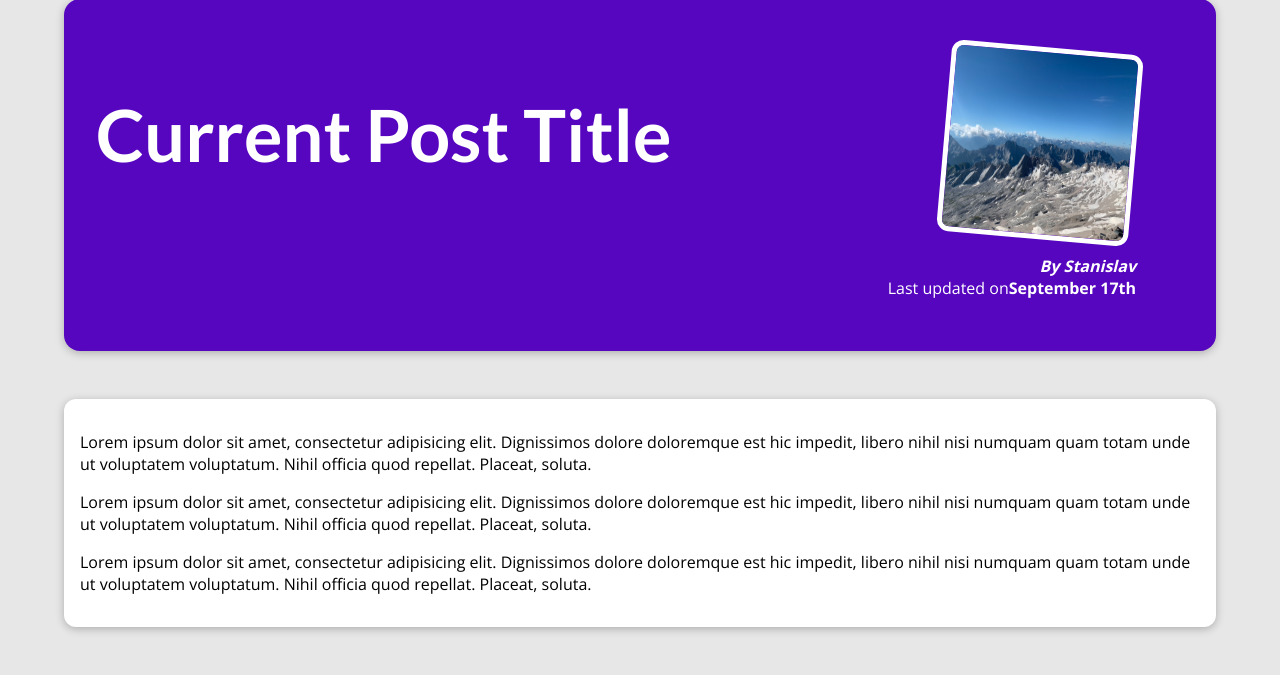
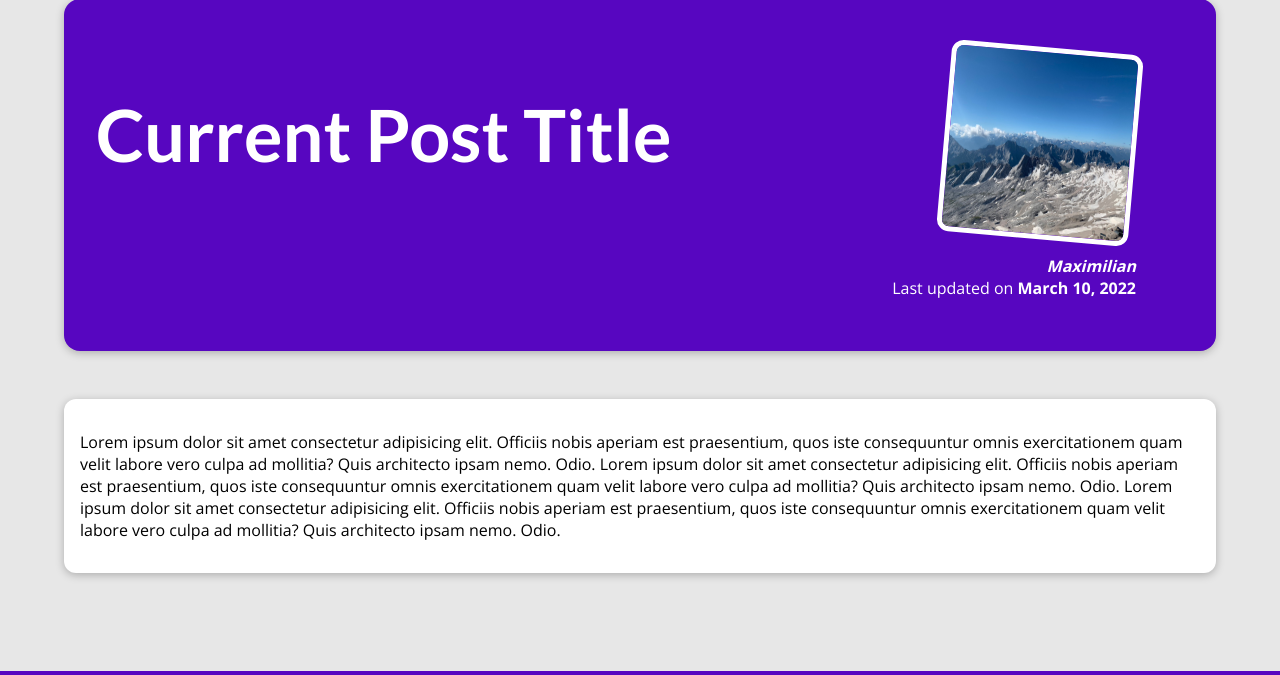
Before and after one commit to stanislavtz/blog, a Django app: page /posts/programming-is-fun in a window 1280 px wide. Shown: the part 129-804 px from the top of the page. Run offline with Django 5.2, Linux system fonts and the light colour scheme.

Commit message:
Update post-details page

```diff
--- a/blog/templates/blog/post-details.html
+++ b/blog/templates/blog/post-details.html
@@ -13,29 +13,15 @@
     <section id="summary">
         <h2>Current Post Title</h2>
         <article>
-            <img src="{% static 'blog/images/mountains.jpg' %}" alt="Post Image">
-            <address>By Stanislav</address>
+            <img src="{% static 'blog/images/mountains.jpg' %}" alt={{ post.title }}>
+            <address>{{ post.author }}</address>
             <div>
-                Last updated on<time>September 17th</time>
+                Last updated on <time>{{ post.date }}</time>
             </div>
         </article>
     </section>
 
     <main>
-        <p>
-            Lorem ipsum dolor sit amet, consectetur adipisicing elit. Dignissimos dolore doloremque est hic impedit,
-            libero nihil nisi numquam quam totam unde ut voluptatem voluptatum. Nihil officia quod repellat. Placeat,
-            soluta.
-        </p>
-          <p>
-            Lorem ipsum dolor sit amet, consectetur adipisicing elit. Dignissimos dolore doloremque est hic impedit,
-            libero nihil nisi numquam quam totam unde ut voluptatem voluptatum. Nihil officia quod repellat. Placeat,
-            soluta.
-        </p>
-        <p>
-            Lorem ipsum dolor sit amet, consectetur adipisicing elit. Dignissimos dolore doloremque est hic impedit,
-            libero nihil nisi numquam quam totam unde ut voluptatem voluptatum. Nihil officia quod repellat. Placeat,
-            soluta.
-        </p>
+        <p>{{ post.content }}</p>
     </main>
 {% endblock content %}
--- a/blog/views.py
+++ b/blog/views.py
@@ -135,6 +135,7 @@ posts = [
 # Create your views here.
 def index(request):
     posts.sort(key=lambda x: x["date"])
+    # sorted_post = sorted(posts, key=lambda x: x["date"])
     latest_posts = posts[-3:]
     return render(request, "blog/index.html", {
         "posts": latest_posts,
```
